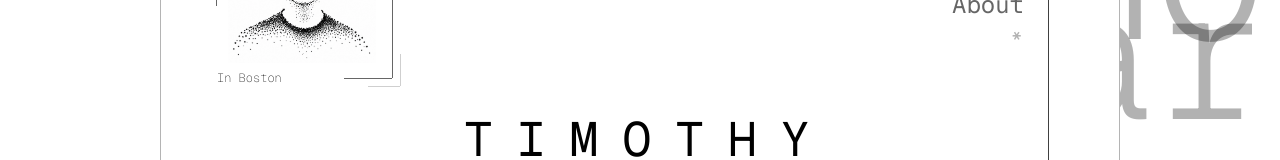
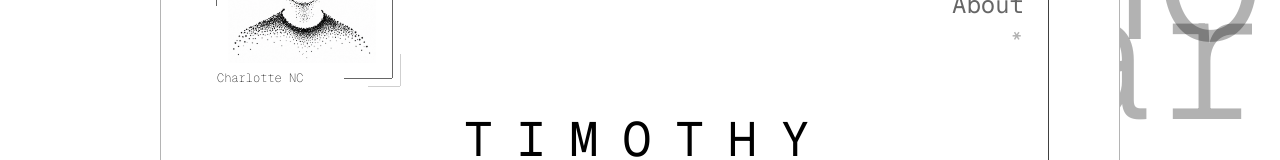
Before and after one commit to TS-24/my-platform, a React (Vite) app in the folder frontend/: page / in a window 1280 px wide. Shown: the part 250-410 px from the top of the page. Built offline with nearby package versions, Linux system fonts and the light colour scheme.

Commit message:
Update portrait caption to Charlotte NC
Use the requested location label beneath the portrait.

```diff
--- a/frontend/src/App.tsx
+++ b/frontend/src/App.tsx
@@ -116,7 +116,7 @@ function App() {
               <img src={line48} alt="" className="personal-line personal-portrait-bottom" />
               <img src={line32Vertical} alt="" className="personal-line personal-line-vertical personal-portrait-outer-right" />
               <img src={line32} alt="" className="personal-line personal-portrait-outer-bottom" />
-              <figcaption>In Boston</figcaption>
+              <figcaption>Charlotte NC</figcaption>
             </figure>
             <div className="personal-details">
               <div className="personal-details-copy" data-profile-content>
```
